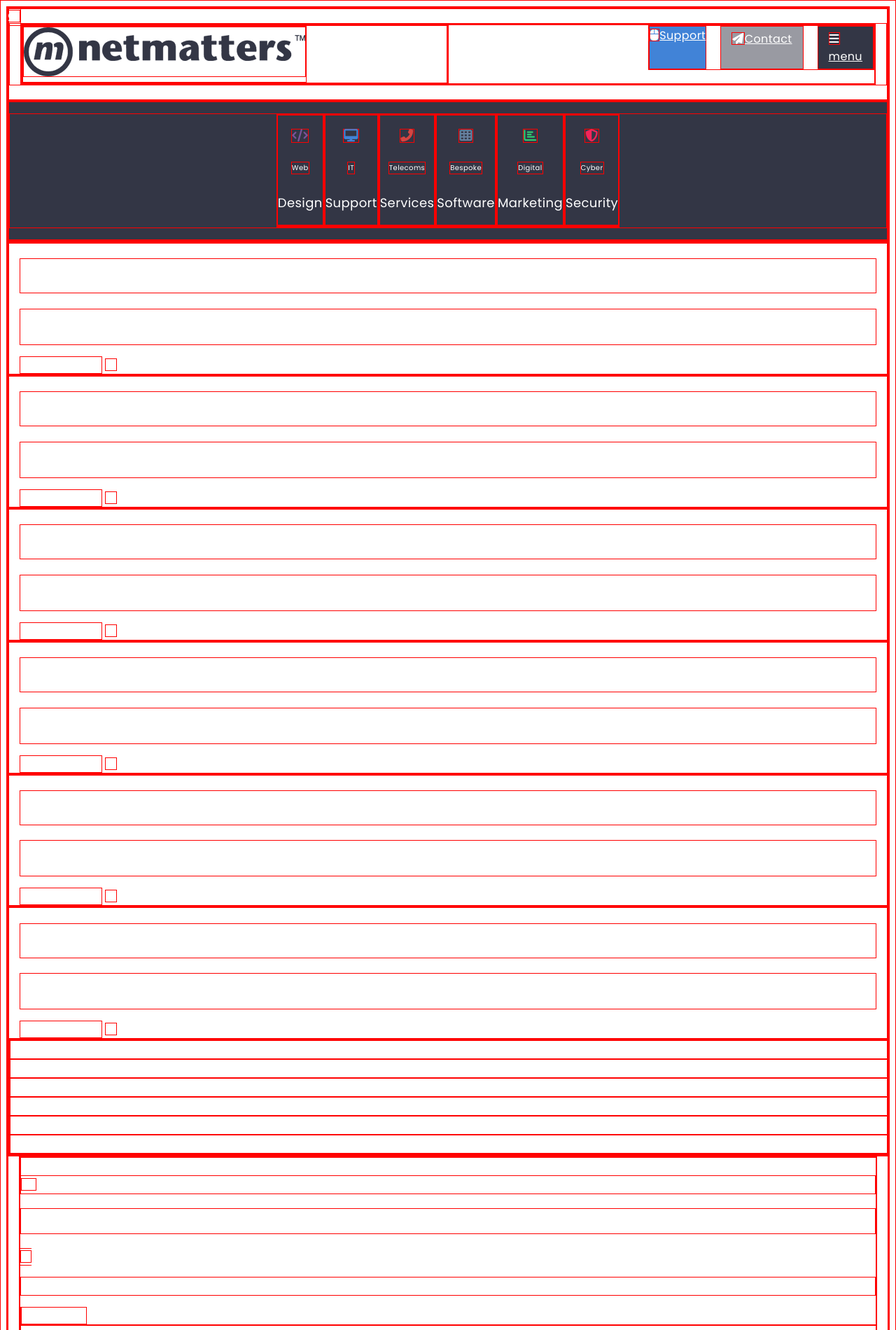
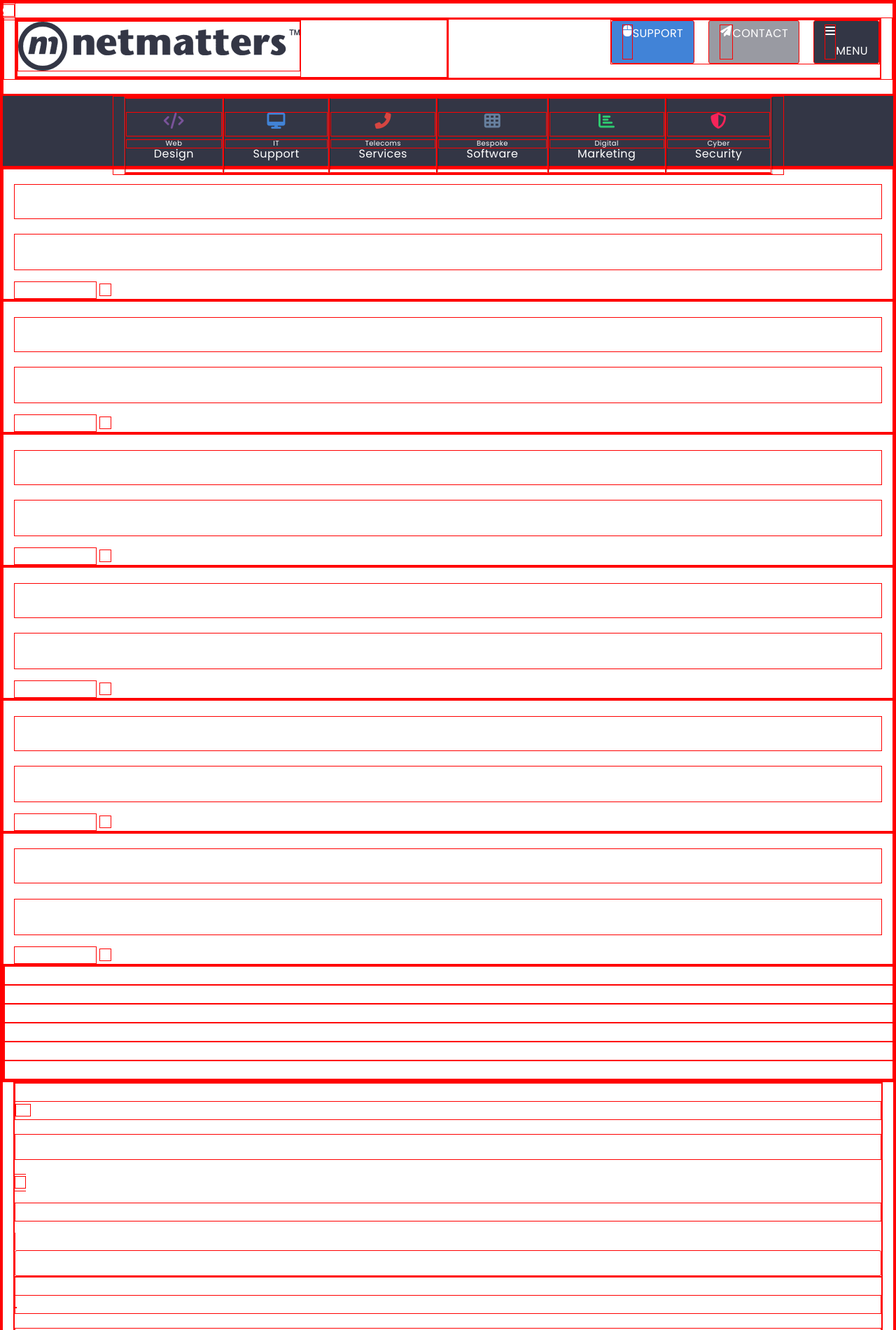
Before and after one commit to iixluuk3xii/HTML-and-CSS-Review-master, a PHP site: page /HTML/Main.html in a window 1280 px wide; the page is wider, and only the part inside the window is pictured. Shown: the top 1900 px of that part at 70% size. Run offline with PHP 8.4, Linux system fonts and the light colour scheme; some libraries are stand-ins or nearby versions.

Commit message:
styled the nav bar

```diff
--- a/CSS/Main.css
+++ b/CSS/Main.css
@@ -114,96 +114,121 @@ footer {
 
 /* line 1, ../../Netmatters Ltd/Data - Scions/Luke Youngman - Project Files/HTML-and-CSS-Review-master-clone/HTML-and-CSS-Review-master/SCSS/Partials/_navbar.scss */
 .Main-nav {
+  background-color: #333645;
   display: block;
-  background-color: #333645;
+  height: 101.600px;
 }
 
-/* line 6, ../../Netmatters Ltd/Data - Scions/Luke Youngman - Project Files/HTML-and-CSS-Review-master-clone/HTML-and-CSS-Review-master/SCSS/Partials/_navbar.scss */
-.nav-container {
-  width: 100%;
+/* line 7, ../../Netmatters Ltd/Data - Scions/Luke Youngman - Project Files/HTML-and-CSS-Review-master-clone/HTML-and-CSS-Review-master/SCSS/Partials/_navbar.scss */
+.Main-nav a {
+  text-decoration: none;
+  display: block;
+  text-align: center;
+  line-height: 1;
+  padding: 19px 0 18px;
 }
 
-/* line 10, ../../Netmatters Ltd/Data - Scions/Luke Youngman - Project Files/HTML-and-CSS-Review-master-clone/HTML-and-CSS-Review-master/SCSS/Partials/_navbar.scss */
-.Main-nav li {
+/* line 15, ../../Netmatters Ltd/Data - Scions/Luke Youngman - Project Files/HTML-and-CSS-Review-master-clone/HTML-and-CSS-Review-master/SCSS/Partials/_navbar.scss */
+.Main-nav .container {
+  padding: 0 15px;
+  margin: 0 156.500px;
+}
+
+/* line 20, ../../Netmatters Ltd/Data - Scions/Luke Youngman - Project Files/HTML-and-CSS-Review-master-clone/HTML-and-CSS-Review-master/SCSS/Partials/_navbar.scss */
+.navbar-nav {
+  display: flex;
+  position: relative;
+  justify-content: center;
+  padding: 0;
+  margin: 0;
+  border-right: 1px solid rgba(0, 0, 0, 0.25);
+  border-left: 1px solid rgba(255, 255, 255, 0.1);
+}
+
+/* line 30, ../../Netmatters Ltd/Data - Scions/Luke Youngman - Project Files/HTML-and-CSS-Review-master-clone/HTML-and-CSS-Review-master/SCSS/Partials/_navbar.scss */
+.navbar-nav li {
+  flex-grow: 1;
+}
+
+/* line 34, ../../Netmatters Ltd/Data - Scions/Luke Youngman - Project Files/HTML-and-CSS-Review-master-clone/HTML-and-CSS-Review-master/SCSS/Partials/_navbar.scss */
+.nav-link {
+  border-right: 1px solid rgba(255, 255, 255, 0.1);
+  border-left: 1px solid rgba(0, 0, 0, 0.25);
+}
+
+/* line 39, ../../Netmatters Ltd/Data - Scions/Luke Youngman - Project Files/HTML-and-CSS-Review-master-clone/HTML-and-CSS-Review-master/SCSS/Partials/_navbar.scss */
+.nav-link i,
+.nav-link small {
+  width: 100%;
   text-align: center;
 }
 
-/* line 14, ../../Netmatters Ltd/Data - Scions/Luke Youngman - Project Files/HTML-and-CSS-Review-master-clone/HTML-and-CSS-Review-master/SCSS/Partials/_navbar.scss */
-small {
-  font-size: 10px;
+/* line 45, ../../Netmatters Ltd/Data - Scions/Luke Youngman - Project Files/HTML-and-CSS-Review-master-clone/HTML-and-CSS-Review-master/SCSS/Partials/_navbar.scss */
+.nav-link i {
+  font-size: 23.008px;
+  padding-bottom: 10px;
 }
 
-/* line 18, ../../Netmatters Ltd/Data - Scions/Luke Youngman - Project Files/HTML-and-CSS-Review-master-clone/HTML-and-CSS-Review-master/SCSS/Partials/_navbar.scss */
-li {
-  list-style-type: none;
+/* line 50, ../../Netmatters Ltd/Data - Scions/Luke Youngman - Project Files/HTML-and-CSS-Review-master-clone/HTML-and-CSS-Review-master/SCSS/Partials/_navbar.scss */
+.nav-link small {
+  padding-bottom: 1px;
+  display: inline-block;
 }
 
-/* line 22, ../../Netmatters Ltd/Data - Scions/Luke Youngman - Project Files/HTML-and-CSS-Review-master-clone/HTML-and-CSS-Review-master/SCSS/Partials/_navbar.scss */
-.table {
-  display: table;
+/* line 55, ../../Netmatters Ltd/Data - Scions/Luke Youngman - Project Files/HTML-and-CSS-Review-master-clone/HTML-and-CSS-Review-master/SCSS/Partials/_navbar.scss */
+.nav-menu {
+  display: none;
 }
 
-/* line 26, ../../Netmatters Ltd/Data - Scions/Luke Youngman - Project Files/HTML-and-CSS-Review-master-clone/HTML-and-CSS-Review-master/SCSS/Partials/_navbar.scss */
-.nav-link {
-  text-decoration: none;
-  font-size: 18px;
-}
-
-/* line 31, ../../Netmatters Ltd/Data - Scions/Luke Youngman - Project Files/HTML-and-CSS-Review-master-clone/HTML-and-CSS-Review-master/SCSS/Partials/_navbar.scss */
+/* line 61, ../../Netmatters Ltd/Data - Scions/Luke Youngman - Project Files/HTML-and-CSS-Review-master-clone/HTML-and-CSS-Review-master/SCSS/Partials/_navbar.scss */
 .web i {
   color: #79539a;
 }
 
-/* line 35, ../../Netmatters Ltd/Data - Scions/Luke Youngman - Project Files/HTML-and-CSS-Review-master-clone/HTML-and-CSS-Review-master/SCSS/Partials/_navbar.scss */
+/* line 65, ../../Netmatters Ltd/Data - Scions/Luke Youngman - Project Files/HTML-and-CSS-Review-master-clone/HTML-and-CSS-Review-master/SCSS/Partials/_navbar.scss */
 .IT i {
   color: #4183d7;
 }
 
-/* line 39, ../../Netmatters Ltd/Data - Scions/Luke Youngman - Project Files/HTML-and-CSS-Review-master-clone/HTML-and-CSS-Review-master/SCSS/Partials/_navbar.scss */
+/* line 69, ../../Netmatters Ltd/Data - Scions/Luke Youngman - Project Files/HTML-and-CSS-Review-master-clone/HTML-and-CSS-Review-master/SCSS/Partials/_navbar.scss */
 .telecoms i {
   color: #d64541;
 }
 
-/* line 43, ../../Netmatters Ltd/Data - Scions/Luke Youngman - Project Files/HTML-and-CSS-Review-master-clone/HTML-and-CSS-Review-master/SCSS/Partials/_navbar.scss */
+/* line 73, ../../Netmatters Ltd/Data - Scions/Luke Youngman - Project Files/HTML-and-CSS-Review-master-clone/HTML-and-CSS-Review-master/SCSS/Partials/_navbar.scss */
 .software i {
   color: #67809f;
 }
 
-/* line 47, ../../Netmatters Ltd/Data - Scions/Luke Youngman - Project Files/HTML-and-CSS-Review-master-clone/HTML-and-CSS-Review-master/SCSS/Partials/_navbar.scss */
+/* line 77, ../../Netmatters Ltd/Data - Scions/Luke Youngman - Project Files/HTML-and-CSS-Review-master-clone/HTML-and-CSS-Review-master/SCSS/Partials/_navbar.scss */
 .marketing i {
   color: #2ecc71;
 }
 
-/* line 51, ../../Netmatters Ltd/Data - Scions/Luke Youngman - Project Files/HTML-and-CSS-Review-master-clone/HTML-and-CSS-Review-master/SCSS/Partials/_navbar.scss */
+/* line 81, ../../Netmatters Ltd/Data - Scions/Luke Youngman - Project Files/HTML-and-CSS-Review-master-clone/HTML-and-CSS-Review-master/SCSS/Partials/_navbar.scss */
 .security i {
   color: #f62459;
 }
 
-/* line 55, ../../Netmatters Ltd/Data - Scions/Luke Youngman - Project Files/HTML-and-CSS-Review-master-clone/HTML-and-CSS-Review-master/SCSS/Partials/_navbar.scss */
-.navbar-nav {
-  display: flex;
-  justify-content: center;
-  align-content: stretch;
-  padding: 0;
-}
-
-/* line 63, ../../Netmatters Ltd/Data - Scions/Luke Youngman - Project Files/HTML-and-CSS-Review-master-clone/HTML-and-CSS-Review-master/SCSS/Partials/_navbar.scss */
-.nav-link {
-  display: flex;
-  flex-direction: column;
-  align-items: center;
-  justify-content: center;
-  padding: 19px 0 18px;
-}
-
-/* line 71, ../../Netmatters Ltd/Data - Scions/Luke Youngman - Project Files/HTML-and-CSS-Review-master-clone/HTML-and-CSS-Review-master/SCSS/Partials/_navbar.scss */
-.nav-menu li {
-  display: none;
+/* line 87, ../../Netmatters Ltd/Data - Scions/Luke Youngman - Project Files/HTML-and-CSS-Review-master-clone/HTML-and-CSS-Review-master/SCSS/Partials/_navbar.scss */
+li .web:hover {
+  color: #fff;
+  background-color: #79539a;
 }
 
 /* line 1, ../../Netmatters Ltd/Data - Scions/Luke Youngman - Project Files/HTML-and-CSS-Review-master-clone/HTML-and-CSS-Review-master/SCSS/Partials/_gallery.scss */
 .gallery-dot {
   background-color: #fff;
+}
+
+/* line 1, ../../Netmatters Ltd/Data - Scions/Luke Youngman - Project Files/HTML-and-CSS-Review-master-clone/HTML-and-CSS-Review-master/SCSS/Partials/_buttons.scss */
+.btn {
+  display: flex;
+  border-radius: 3px;
+  padding: 5px 15px;
+  text-transform: uppercase;
+  text-decoration: none;
+  align-content: center;
 }
 
 /* line 1, ../../Netmatters Ltd/Data - Scions/Luke Youngman - Project Files/HTML-and-CSS-Review-master-clone/HTML-and-CSS-Review-master/SCSS/Partials/_popups.scss */
@@ -223,9 +248,31 @@ li {
 body {
   font-size: 1rem;
   letter-spacing: .4px;
+  margin: 0;
 }
 
-/* line 22, ../../Netmatters Ltd/Data - Scions/Luke Youngman - Project Files/HTML-and-CSS-Review-master-clone/HTML-and-CSS-Review-master/SCSS/Main.scss */
+/* line 21, ../../Netmatters Ltd/Data - Scions/Luke Youngman - Project Files/HTML-and-CSS-Review-master-clone/HTML-and-CSS-Review-master/SCSS/Main.scss */
+.table {
+  display: table;
+}
+
+/* line 25, ../../Netmatters Ltd/Data - Scions/Luke Youngman - Project Files/HTML-and-CSS-Review-master-clone/HTML-and-CSS-Review-master/SCSS/Main.scss */
+li {
+  list-style-type: none;
+}
+
+/* line 29, ../../Netmatters Ltd/Data - Scions/Luke Youngman - Project Files/HTML-and-CSS-Review-master-clone/HTML-and-CSS-Review-master/SCSS/Main.scss */
+ul {
+  margin: 0;
+  padding: 0;
+}
+
+/* line 34, ../../Netmatters Ltd/Data - Scions/Luke Youngman - Project Files/HTML-and-CSS-Review-master-clone/HTML-and-CSS-Review-master/SCSS/Main.scss */
+small {
+  font-size: 10px;
+}
+
+/* line 40, ../../Netmatters Ltd/Data - Scions/Luke Youngman - Project Files/HTML-and-CSS-Review-master-clone/HTML-and-CSS-Review-master/SCSS/Main.scss */
 .clearfix::after {
   content: "";
   clear: both;
--- a/HTML/Main.html
+++ b/HTML/Main.html
@@ -108,9 +108,9 @@
 
         <div class="Main-nav">
 
-            <div class="nav-container table clearfix">
+            <div class="container">
 
-                <ul class="navbar-nav">
+                <ul class="navbar-nav ">
 
                     <li class="web">
                         <a class="nav-link" href="#">
--- a/SCSS/Main.scss
+++ b/SCSS/Main.scss
@@ -15,6 +15,24 @@
 body {
     font-size: 1rem;
     letter-spacing: .4px;
+    margin: 0;
+}
+
+.table {
+    display: table;
+}
+
+li {
+    list-style-type: none;
+}
+
+ul {
+    margin: 0;
+    padding: 0;
+}
+
+small {
+    font-size: 10px;
 }
 
 // Clear fix
--- a/SCSS/Partials/_buttons.scss
+++ b/SCSS/Partials/_buttons.scss
@@ -0,0 +1,8 @@
+.btn {
+    display: flex;
+    border-radius: 3px;
+    padding: 5px 15px;
+    text-transform: uppercase;
+    text-decoration: none;
+    align-content: center;
+}
--- a/SCSS/Partials/_navbar.scss
+++ b/SCSS/Partials/_navbar.scss
@@ -1,32 +1,62 @@
 .Main-nav {
+    background-color: $darkgrey;
     display: block;
-    background-color: $darkgrey;
+    height: 101.600px;
 }
 
-.nav-container {
-    width: 100%;
+.Main-nav a {
+    text-decoration: none;
+    display: block;
+    text-align: center;
+    line-height: 1;
+    padding: 19px 0 18px;
 }
 
-.Main-nav li {
+.Main-nav .container {
+    padding: 0 15px;
+    margin: 0 156.500px;
+}
+
+.navbar-nav {
+    display: flex;
+    position: relative;
+    justify-content: center;
+    padding: 0;
+    margin: 0;
+    border-right: 1px solid rgba(0,0,0,0.25);
+    border-left: 1px solid rgba(255,255,255,0.1);
+}
+
+.navbar-nav li {
+    flex-grow: 1;
+}
+
+.nav-link {
+    border-right: 1px solid rgba(255,255,255,0.1);
+    border-left: 1px solid rgba(0,0,0,0.25);
+}
+
+.nav-link i,
+.nav-link small {
+    width: 100%;
     text-align: center;
 }
 
-small {
-    font-size: 10px;
+.nav-link i {
+    font-size: 23.008px;
+    padding-bottom: 10px;
 }
 
-li {
-    list-style-type: none;
+.nav-link small {
+    padding-bottom: 1px;
+    display: inline-block;
 }
 
-.table {
-    display: table;
+.nav-menu {
+    display: none;
 }
 
-.nav-link {
-    text-decoration: none;
-    font-size: 18px;
-}
+// Nav button icon colours //
 
 .web i {
     color: $purple;
@@ -52,22 +82,9 @@ li {
     color: $rose;
 }
 
-.navbar-nav {
-    display: flex;
-    justify-content: center;
-    align-content: stretch;
-    // flex-grow: 1;
-    padding: 0;
+// Nav button icon colours //
+
+li .web:hover {
+    color: $white;
+    background-color: $purple;
 }
-
-.nav-link {
-    display: flex;
-    flex-direction: column;
-    align-items: center;
-    justify-content: center;
-    padding: 19px 0 18px;
-}
-
-.nav-menu li {
-    display: none;
-}
```
Also changed, not shown: 1 other file.
